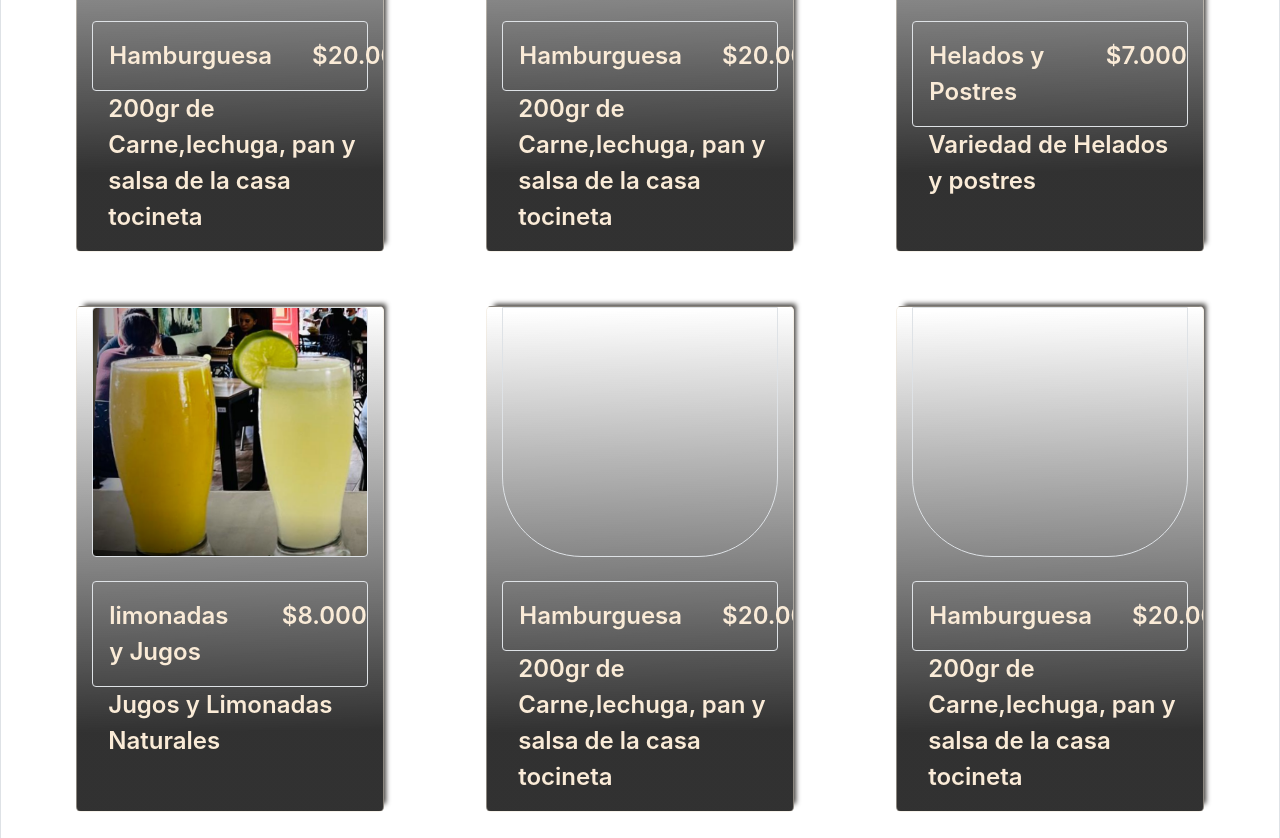
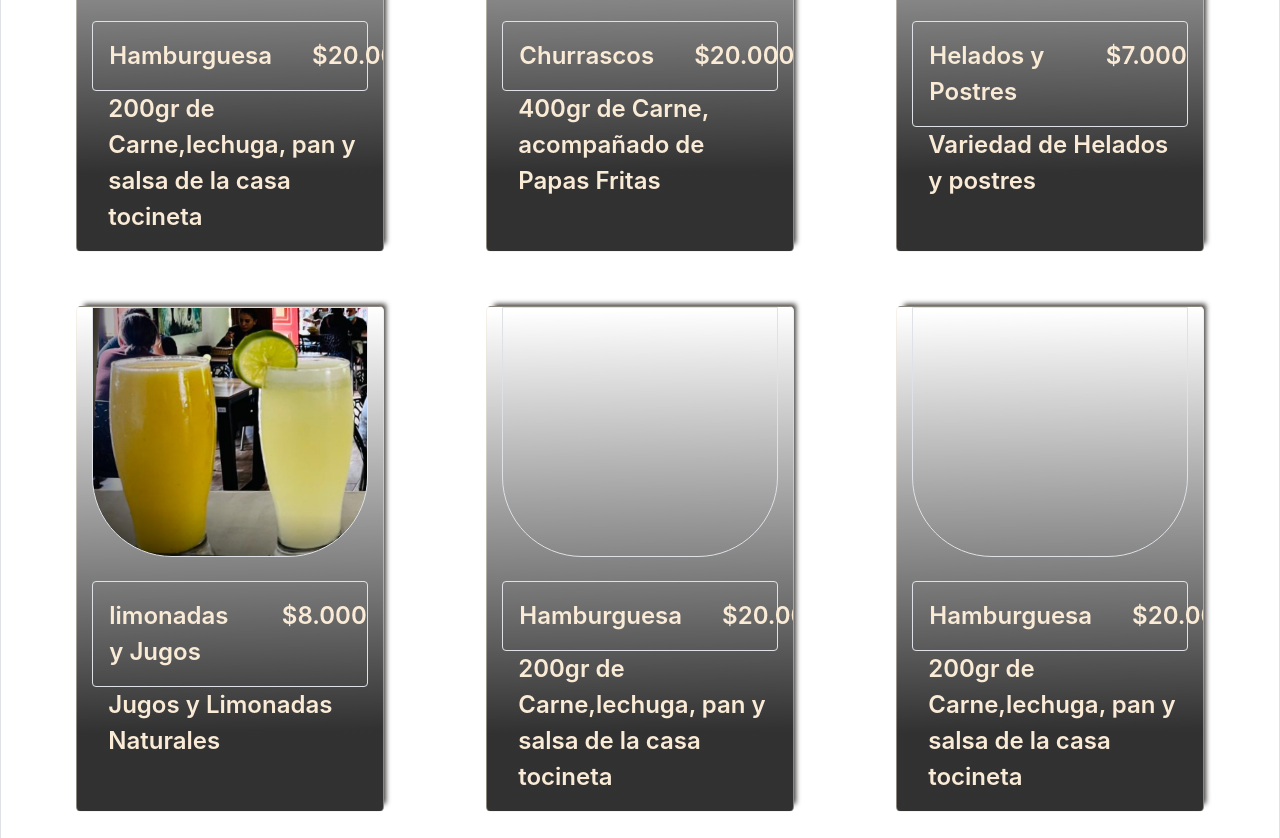
Before and after one commit to Fanger53/restaurant-template, a website built with webpack: page dist/index.html in a window 1280 px wide. Shown: the part 2216-3054 px from the top of the page. Built offline with nearby package versions, Linux system fonts and the light colour scheme.

```diff
--- a/dist/index.html
+++ b/dist/index.html
@@ -97,10 +97,10 @@
       <div class="col-sm-12 col-md-3 bordered food">
         <div class="img-food bg-img border img-menu-5"></div>
         <div class="d-flex mt-4 text-menu border rounded pt-3">
-          <p class="mr-4 ml-3">Hamburguesa</p>
+          <p class="mr-4 ml-3">Churrascos</p>
           <p class="ml-3">$20.000</p>
         </div>
-        <p class="text-menu ml-3 ">200gr de Carne,lechuga, pan y salsa de la casa tocineta</p>
+        <p class="text-menu ml-3 ">400gr de Carne, acompañado de Papas Fritas</p>
       </div>
       <div class="col-sm-12 col-md-3 bordered food">
         <div class="img-food bg-img border img-menu-6"></div>
@@ -113,7 +113,7 @@
     </div>
     <div class="row m-4 gap">
       <div class="col-sm-12 col-md-3 food ">
-        <div class="img-food bg-img border img-menu-7 rounded "></div>
+        <div class="img-food bg-img border img-menu-7  "></div>
         <div class="d-flex mt-4 text-menu border rounded pt-3">
           <p class="mr-4 ml-3">limonadas y Jugos</p>
           <p class="ml-3">$8.000</p>
```
